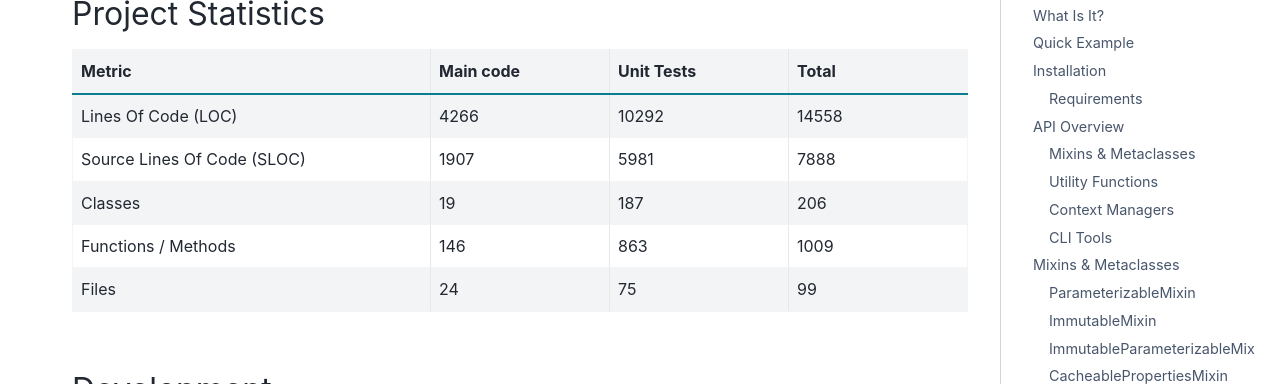
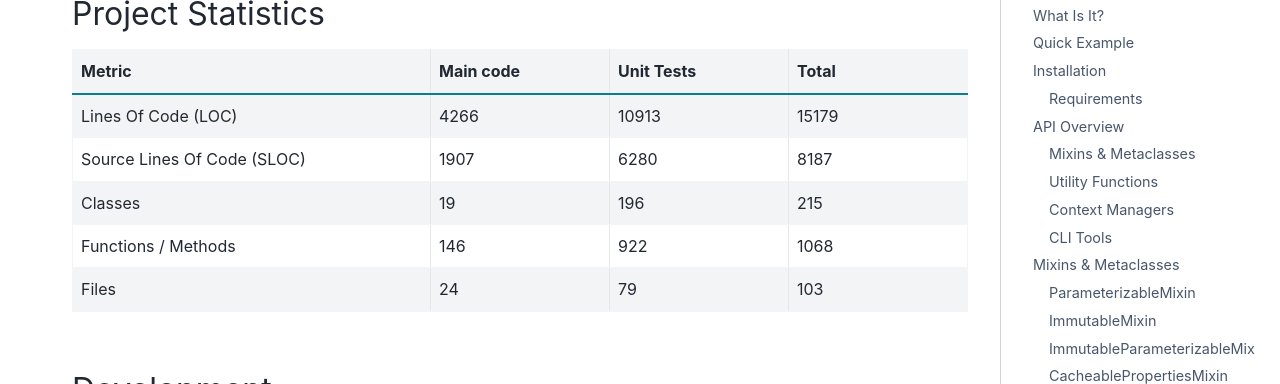
Before and after one commit to pythagoras-dev/parameterizable, a Sphinx documentation site: the page built from docs/source/index.rst, in a window 1280 px wide and 900 px high, scrolled down 9983 px. Shown: the part 154-538 px from the top of the window. Built offline with Sphinx 7.4.7 and the PyData theme 0.15.4, drawn with Linux system fonts in a browser that asks for light colours; pages that are not in the unit, such as notebooks, are missing from menus; the version number is read from the project's files by our own code.

```diff
--- a/docs/source/index.rst
+++ b/docs/source/index.rst
@@ -557,24 +557,24 @@ Project Statistics
      - Total
    * - Lines Of Code (LOC)
      - 4266
-     - 10292
-     - 14558
+     - 10913
+     - 15179
    * - Source Lines Of Code (SLOC)
      - 1907
-     - 5981
-     - 7888
+     - 6280
+     - 8187
    * - Classes
      - 19
-     - 187
-     - 206
+     - 196
+     - 215
    * - Functions / Methods
      - 146
-     - 863
-     - 1009
+     - 922
+     - 1068
    * - Files
      - 24
-     - 75
-     - 99
+     - 79
+     - 103
 
 .. MIXINFORGE_STATS_END
 
--- a/pyproject.toml
+++ b/pyproject.toml
@@ -4,7 +4,7 @@ build-backend = "hatchling.build"
 
 [project]
 name = "mixinforge"
-version = "0.230.0"
+version = "0.230.1"
 description = "A collection of Python mixins, metaclasses, context managers, utility functions, and CLI tools for building robust, configurable classes."
 readme = "README.md"
 requires-python = ">=3.11"
```
Also changed, not shown: README.md (+5 -5 lines), 1 other file.
